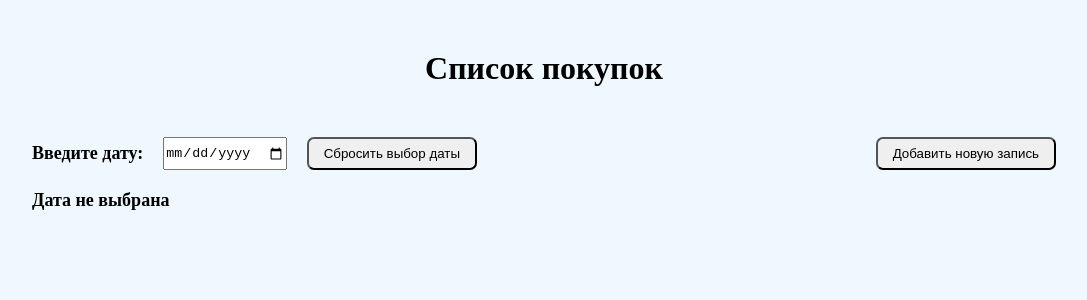
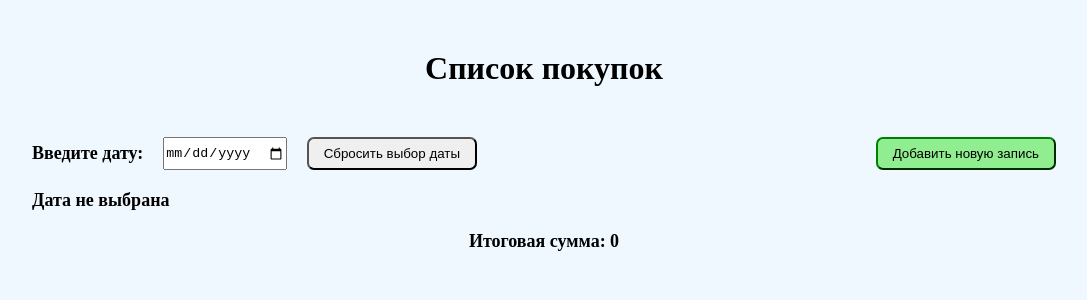
Before and after one commit to ElizabethStar/ShoppingListFront, a Vue app: page / in a window 1280 px wide. Shown: the top 300 px of the page, without its empty margins (96-1183 px from the left). Built offline with nearby package versions, Linux system fonts and the light colour scheme; no server answers.

Commit message:
TotalSum element added

```diff
--- a/src/App.vue
+++ b/src/App.vue
@@ -11,7 +11,8 @@ import axios from 'axios'
 
         selectedDate:'',
         products: [],
-        addFlag: false
+        addFlag: false,
+        total: 0
       }
     },
     methods:{
@@ -37,7 +38,7 @@ import axios from 'axios'
 </script>
 
 <template>
-  <div className="main">
+  <div>
     <h1>Список покупок</h1>
     <div className="flexSpaceBetween">
       <div className="datePickerContainer">
@@ -47,13 +48,16 @@ import axios from 'axios'
           <input type="date" v-model="selectedDate" />
           <button @click="deleteDate()">Сбросить выбор даты</button>
       </div>
-      <button @click="openAddWindow()">Добавить новую запись</button>
+      <button className="add" @click="openAddWindow()">Добавить новую запись</button>
       <AddWindow v-show="addFlag" :closeAddWindow="closeAddWindow" :addProduct="addProduct"/>
     </div>
     <div className="productList">
       <p v-if="selectedDate!=''">Выбранная дата: {{ selectedDate }}</p>
       <p v-else>Дата не выбрана</p>
       <Product/>
+    </div>
+    <div className="horizontalAlignCenter">
+      <p>Итоговая сумма: {{ total }}</p>
     </div>
   </div>
 
@@ -91,15 +95,23 @@ div.flexSpaceBetween{
 }
 
 .verticalAlignCenter{
-  height: auto;
   display: flex;
   align-content: center;
   flex-wrap: wrap;
 }
 
+.horizontalAlignCenter{
+  display: flex;
+  justify-content: center;
+}
+
 .productList{
   margin-top: 20px;
+  margin-bottom: 20px;
 }
 
+div.center{
+  align-content: center;
+}
 
 </style>
--- a/src/assets/main.css
+++ b/src/assets/main.css
@@ -26,7 +26,7 @@ div.newWindow{
 }
 
 button.delete{
-  background-color: red;
+  background-color: lightcoral;
   border: 2px, solid, darkred;
 
 }
@@ -40,3 +40,8 @@ p{
   font-size: large;
   font-weight:bold;
 }
+
+button.add{
+  background-color:lightgreen;
+  border-color: green;
+}
--- a/src/components/Add.vue
+++ b/src/components/Add.vue
@@ -8,7 +8,7 @@
             <input type="date" v-model="date">
         </div>
         <div>
-            <button @click="addProduct(); clearInput()">Добавить</button>
+            <button className="add" @click="addProduct(); clearInput()">Добавить</button>
             <button @click="closeAddWindow(); clearInput()">Отмена</button>
         </div>
 
```
